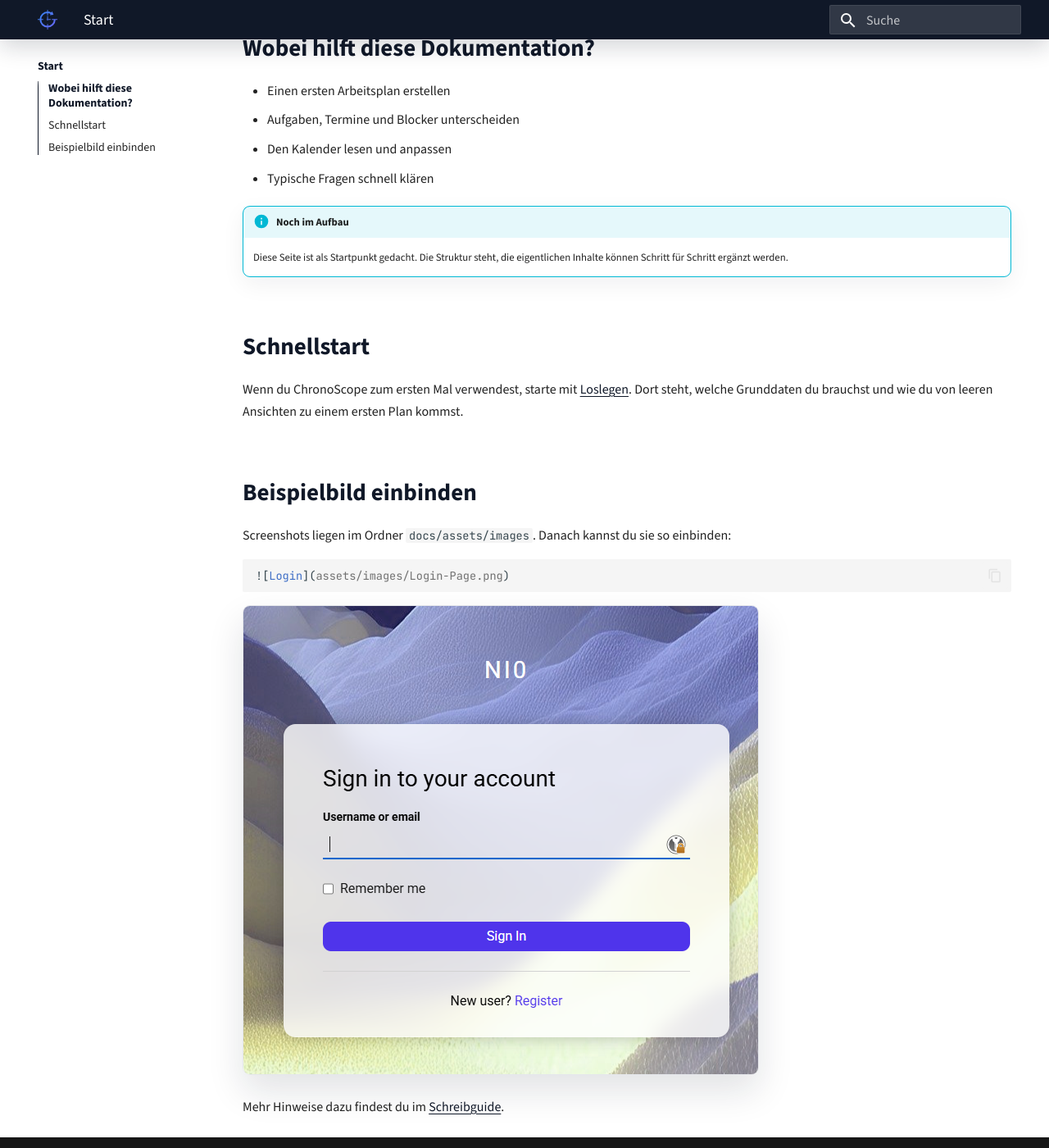
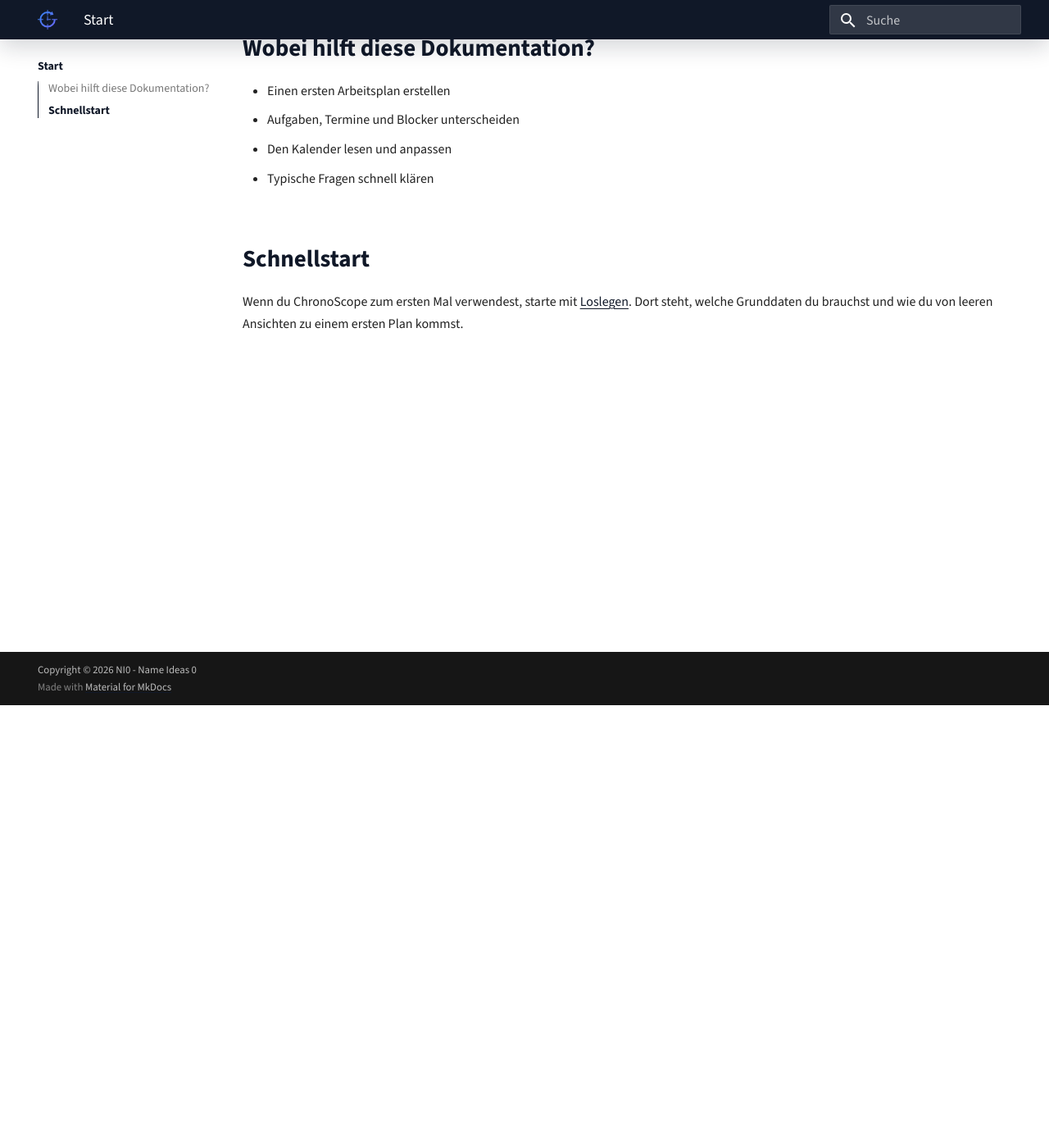
Before and after one commit to NI0-Name-Ideas-0/ni0.team-docs, an MkDocs documentation site: the page built from docs/index.md, in a window 1280 px wide and 1400 px high, scrolled down 540 px. Shown: the whole window at 82% size. Built offline with MkDocs 1.6.1 and Material for MkDocs 9.7.7, drawn with Linux system fonts in a browser that asks for light colours.

Commit message:
Edited index.md

````diff
--- a/docs/index.md
+++ b/docs/index.md
@@ -23,23 +23,8 @@
 - Einen ersten Arbeitsplan erstellen
 - Aufgaben, Termine und Blocker unterscheiden
 - Den Kalender lesen und anpassen
- - Typische Fragen schnell klären
-
-!!! info "Noch im Aufbau"
- 	Diese Seite ist als Startpunkt gedacht. Die Struktur steht, die eigentlichen Inhalte können Schritt für Schritt ergänzt werden.
+- Typische Fragen schnell klären
 
 ## Schnellstart
 
 Wenn du ChronoScope zum ersten Mal verwendest, starte mit [Loslegen](getting-started.md). Dort steht, welche Grunddaten du brauchst und wie du von leeren Ansichten zu einem ersten Plan kommst.
-
-## Beispielbild einbinden
-
-Screenshots liegen im Ordner `docs/assets/images`. Danach kannst du sie so einbinden:
-
-```markdown
-![Login](assets/images/Login-Page.png)
-```
-
-![Login](assets/images/Login-Page.png)
-
-Mehr Hinweise dazu findest du im [Schreibguide](writing-guide.md).
````
Also changed, not shown: docs/assets/images/Overview-FullView.png (added), docs/assets/images/Overview-Sidepanel.png (added).
